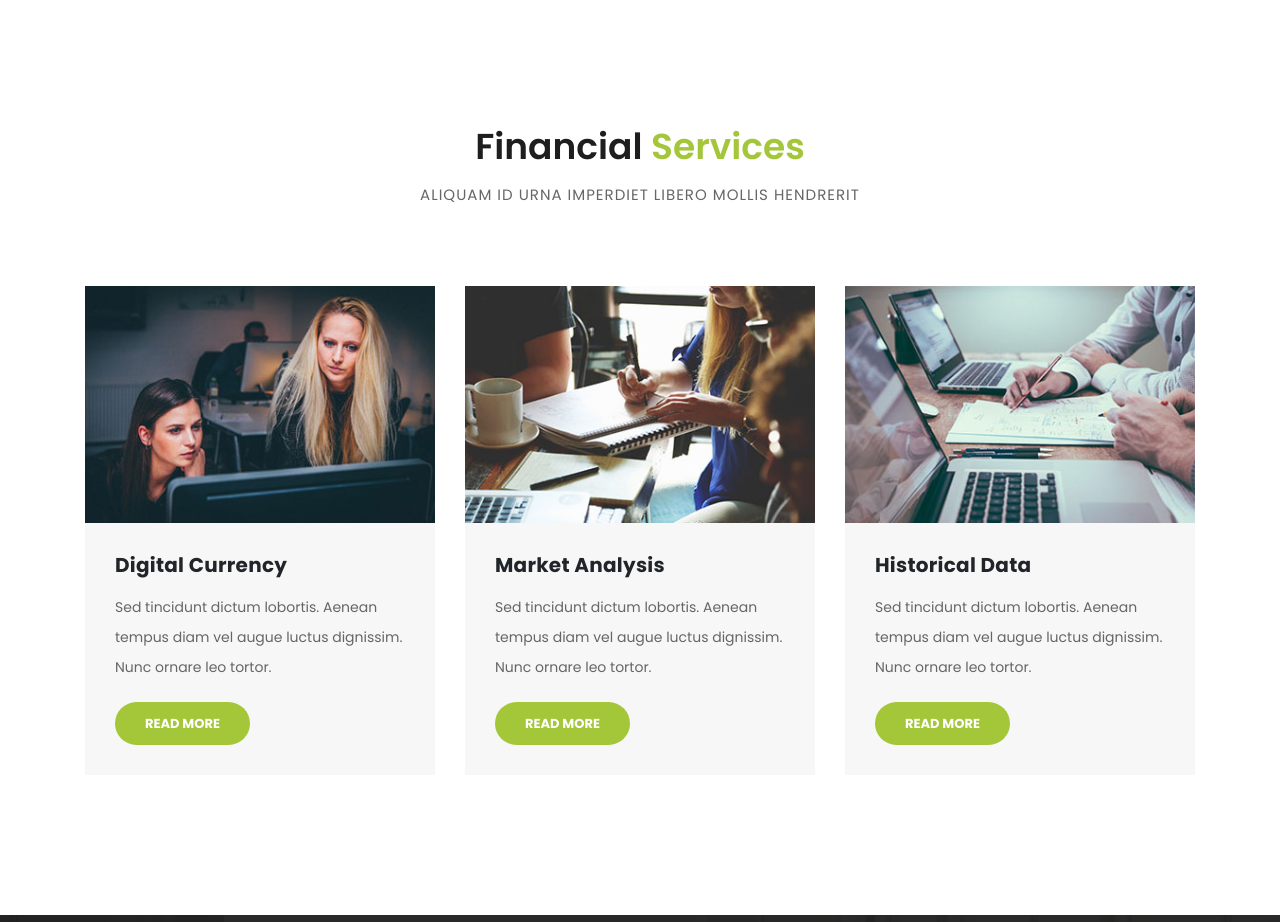
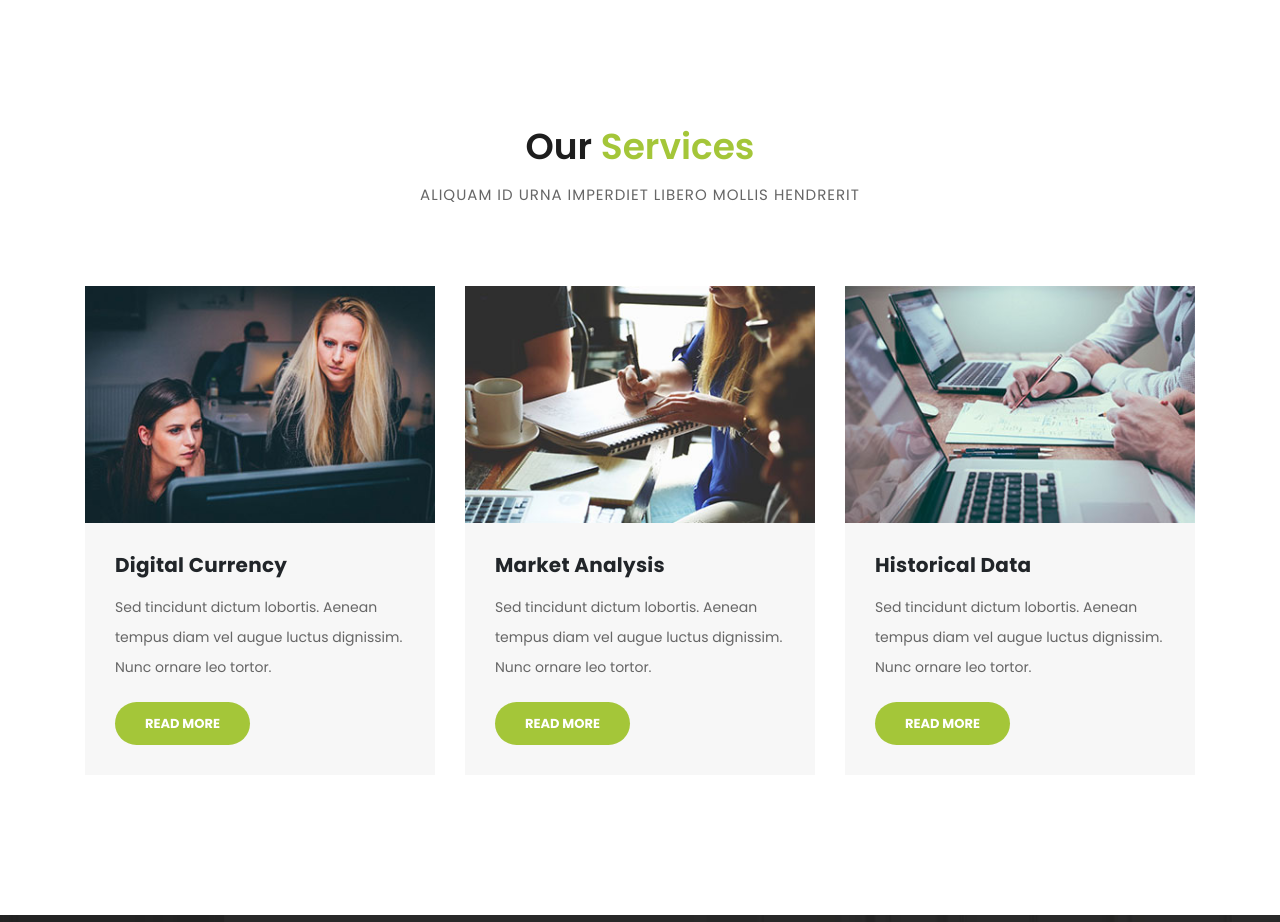
Before and after one commit to silentchallenger/cpnt201-a2-financebusiness, a plain HTML site: page index.html in a window 1280 px wide. Shown: the part 960-1882 px from the top of the page. Drawn offline with Linux system fonts and the light colour scheme.

Commit message:
changed heading in homepage

```diff
--- a/index.html
+++ b/index.html
@@ -156,7 +156,7 @@ https://templatemo.com/tm-545-finance-business
         <div class="row">
           <div class="col-md-12">
             <div class="section-heading">
-              <h2>Financial <em>Services</em></h2>
+              <h2>Our <em>Services</em></h2>
               <span>Aliquam id urna imperdiet libero mollis hendrerit</span>
             </div>
           </div>
```
